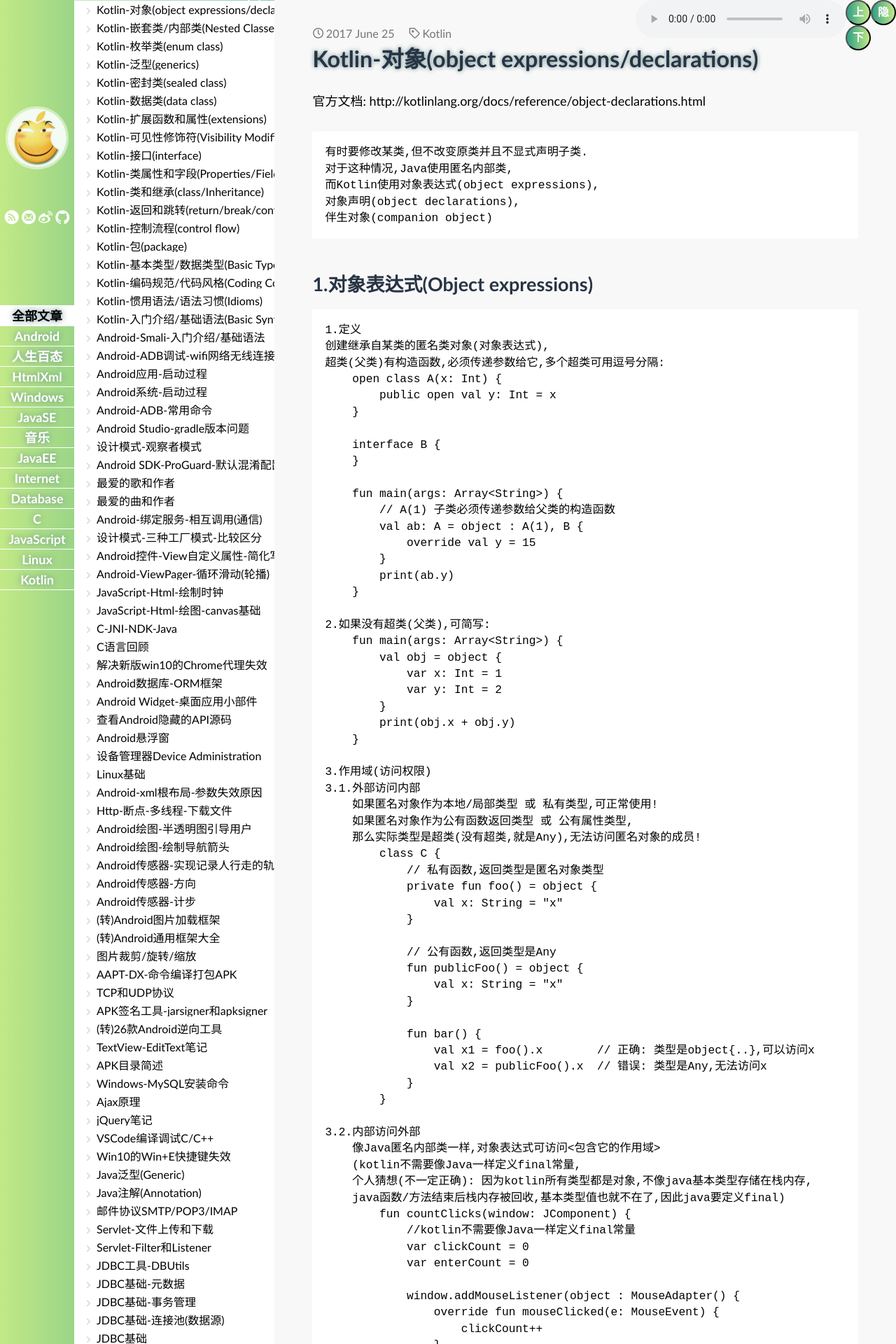
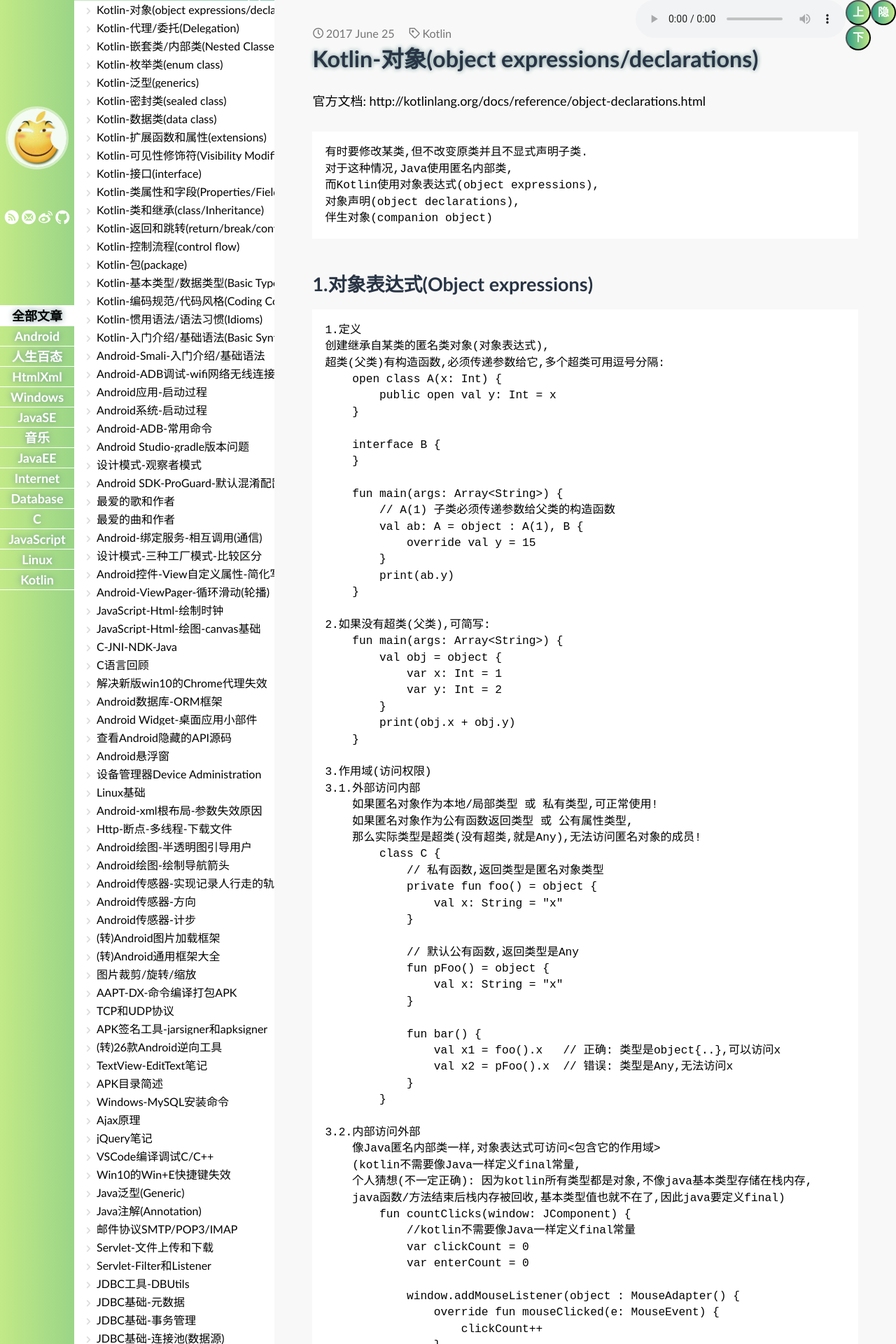
Before and after one commit to lioilwin/lioilwin.github.io, a Jekyll site: the page built from _posts/2017-06-25-Kotlin-object.md, in a window 1280 px wide. Shown: the top 1920 px of the page at 70% size. Built offline with Jekyll 4.4.1, drawn with Linux system fonts in a browser that asks for light colours; some web fonts are replaced; comment, search, counter and statistics services are not loaded; some of the changed text lies outside the part shown.

Commit message:
添加文章

```diff
--- a/_posts/2017-06-25-Kotlin-object.md
+++ b/_posts/2017-06-25-Kotlin-object.md
@@ -50,14 +50,14 @@
                     val x: String = "x"
                 }
 
-                // 公有函数,返回类型是Any
-                fun publicFoo() = object {
+                // 默认公有函数,返回类型是Any
+                fun pFoo() = object {
                     val x: String = "x"
                 }
 
                 fun bar() {
-                    val x1 = foo().x        // 正确: 类型是object{..},可以访问x
-                    val x2 = publicFoo().x  // 错误: 类型是Any,无法访问x
+                    val x1 = foo().x   // 正确: 类型是object{..},可以访问x
+                    val x2 = pFoo().x  // 错误: 类型是Any,无法访问x
                 }
             }
 
```
Also changed, not shown: _posts/2017-06-25-Kotlin-delegation.md (added, +39 -0 lines).
